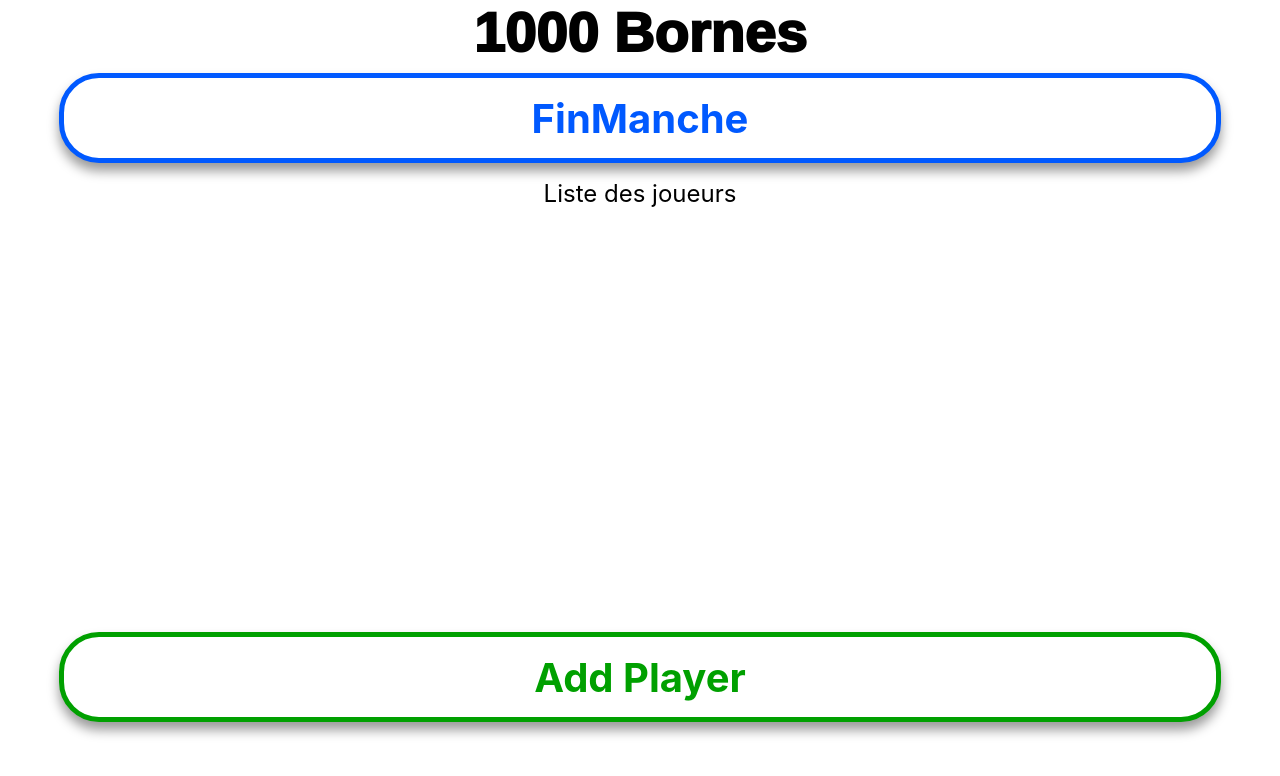
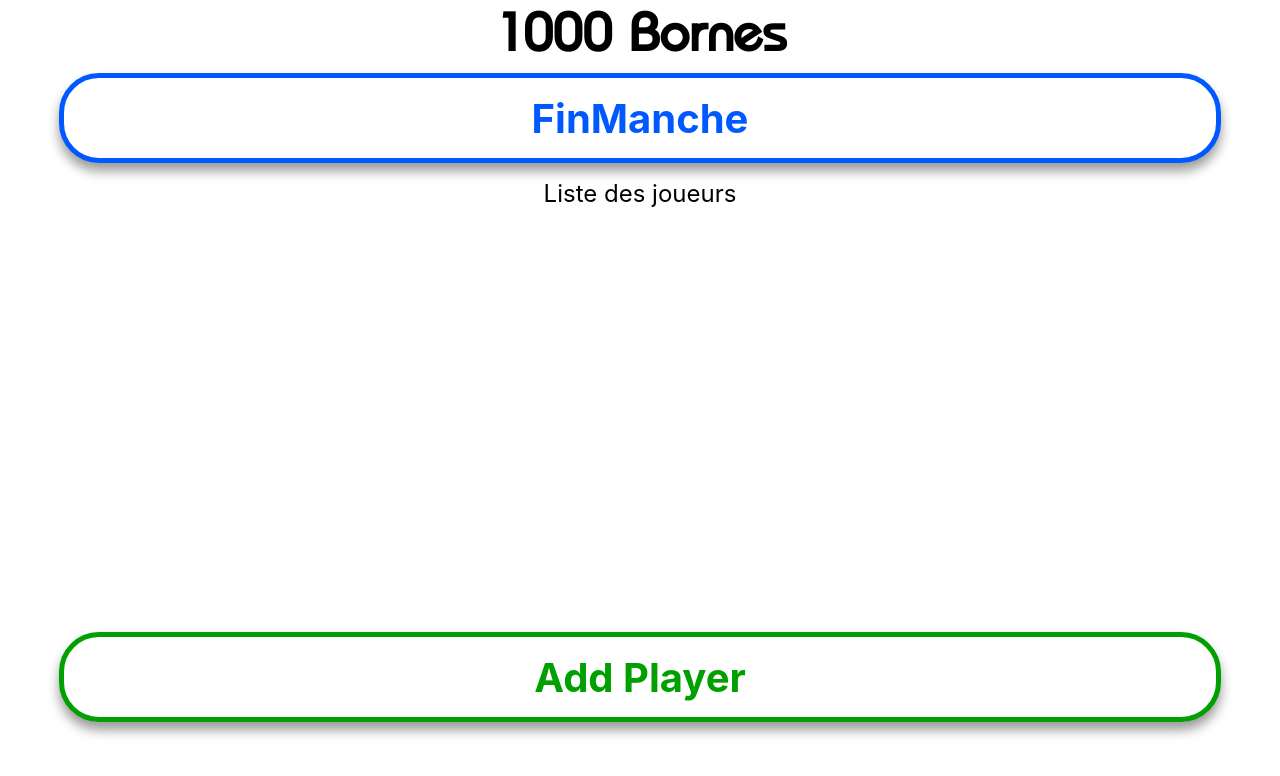
Before and after one commit to PauwelsTom/Score_MilleBornes, a React (Create React App) app in the folder frontend/: page / in a window 1280 px wide. Shown: the top 776 px of the page. Built offline with nearby package versions, Linux system fonts and the light colour scheme.

Commit message:
Fix: font bauhaus

```diff
--- a/frontend/src/App.css
+++ b/frontend/src/App.css
@@ -2,7 +2,8 @@
 
 @font-face {
   font-family: 'Bauhaus';
-  src: url('./Fonts/BauhausBold.ttf') format('truetype');
+  src: local("BauhausRegular"),
+    url('./Fonts/BauhausRegular.ttf') format('truetype');
 }
 
 .App {
@@ -39,5 +40,5 @@
 .TitrePage {
   font-size: 7vh;
   font-weight: 1000;
-  font-family: 'BauhausBold', sans-serif;
+  font-family: 'Bauhaus';
 }
```
